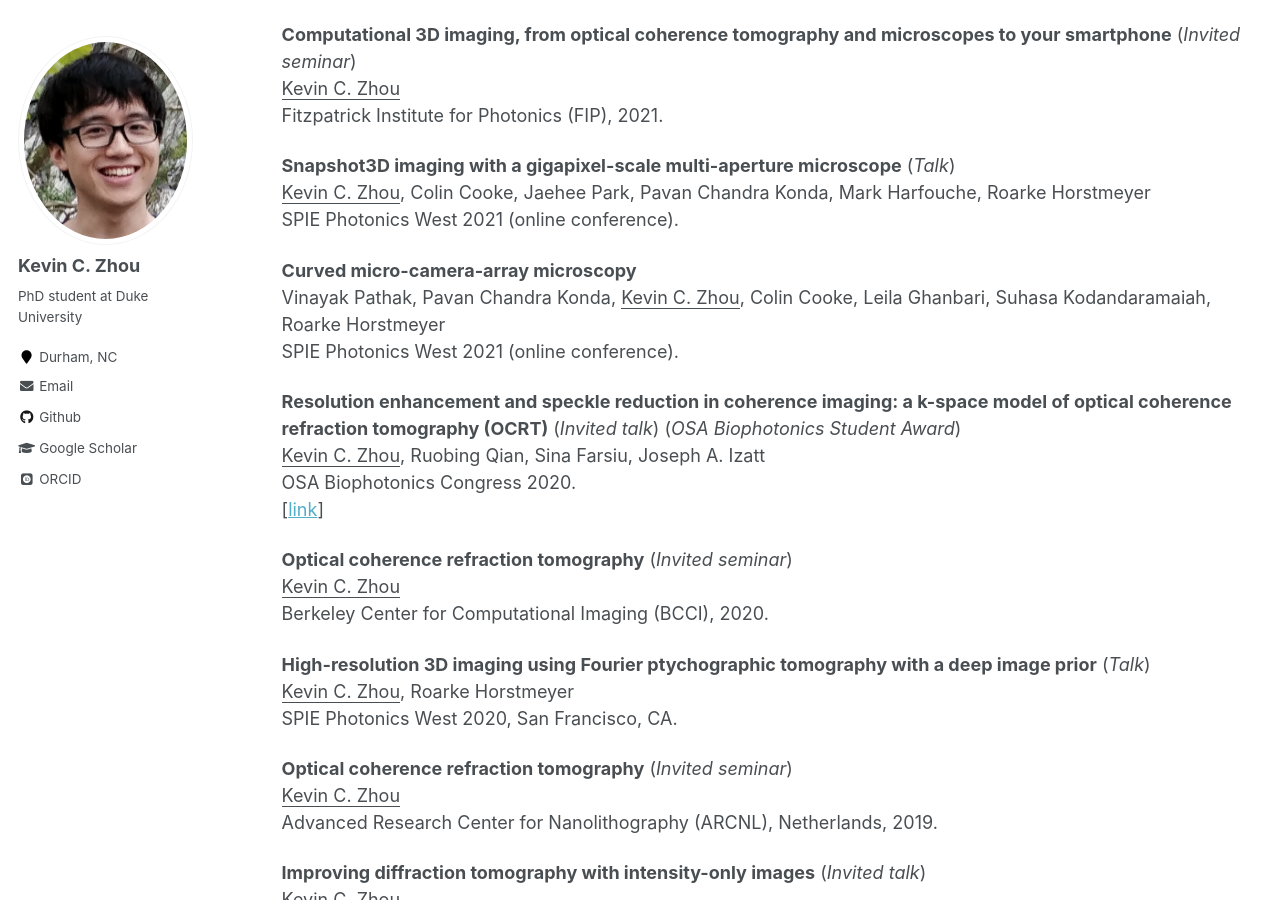
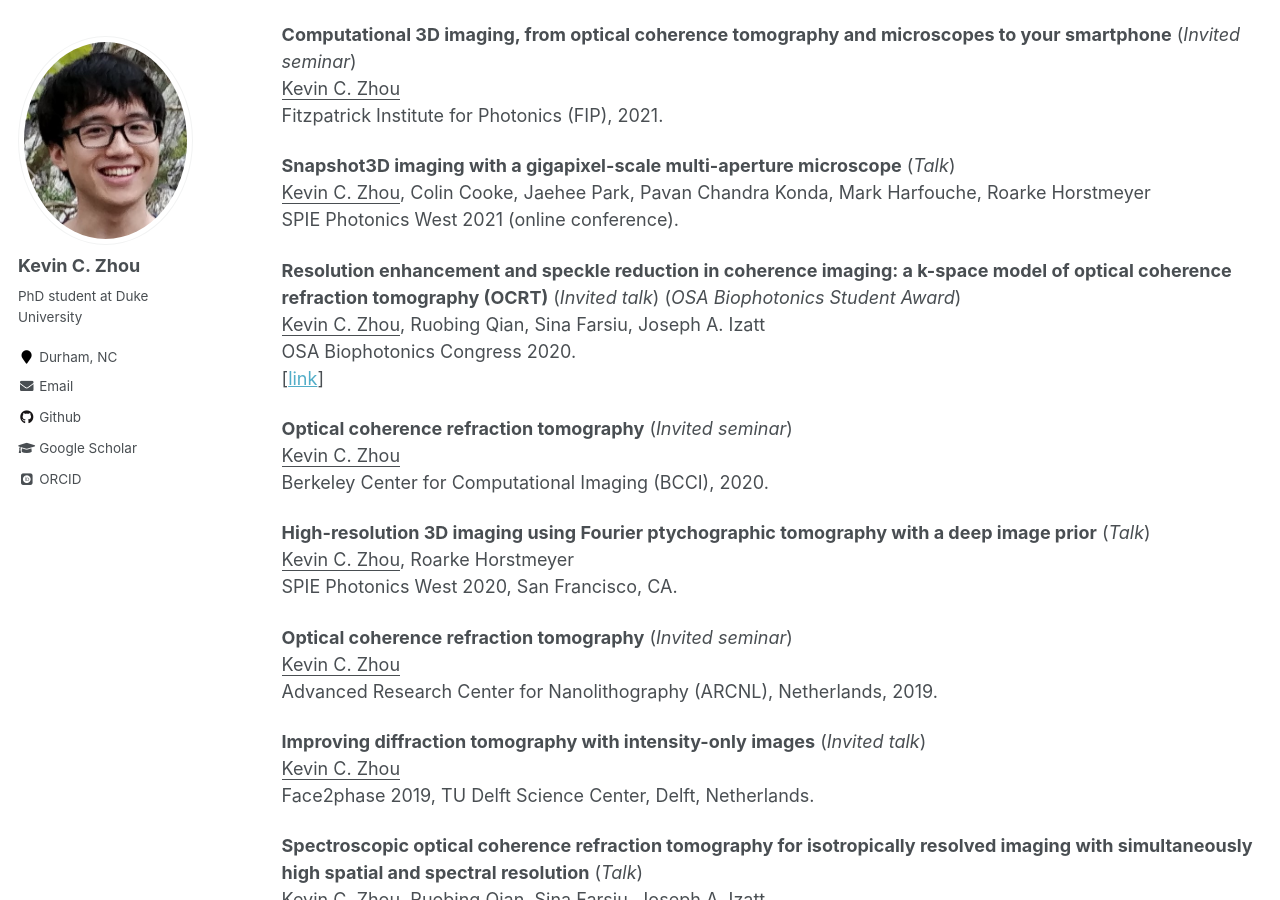
Before and after one commit to kevinczhou/kevinczhou.github.io, a Jekyll site: the page built from _pages/publications.md, in a window 1280 px wide and 900 px high, scrolled down 3282 px. Built offline with Jekyll 4.4.1, drawn with Linux system fonts in a browser that asks for light colours; some web fonts are replaced.

Commit message:
Update publications.md

```diff
--- a/_pages/publications.md
+++ b/_pages/publications.md
@@ -117,10 +117,6 @@ Fitzpatrick Institute for Photonics (FIP), 2021.
 <ins>Kevin C. Zhou</ins>, Colin Cooke, Jaehee Park, Pavan Chandra Konda, Mark Harfouche, Roarke Horstmeyer
 SPIE Photonics West 2021 (online conference).
 
-**Curved micro-camera-array microscopy**
-Vinayak Pathak, Pavan Chandra Konda, <ins>Kevin C. Zhou</ins>, Colin Cooke, Leila Ghanbari, Suhasa Kodandaramaiah, Roarke Horstmeyer
-SPIE Photonics West 2021 (online conference).
-
 **Resolution enhancement and speckle reduction in coherence imaging: a k-space model of optical coherence refraction tomography (OCRT)**  (*Invited talk*) (*OSA Biophotonics Student Award*)
 <ins>Kevin C. Zhou</ins>, Ruobing Qian, Sina Farsiu, Joseph A. Izatt
 OSA Biophotonics Congress 2020.
```
